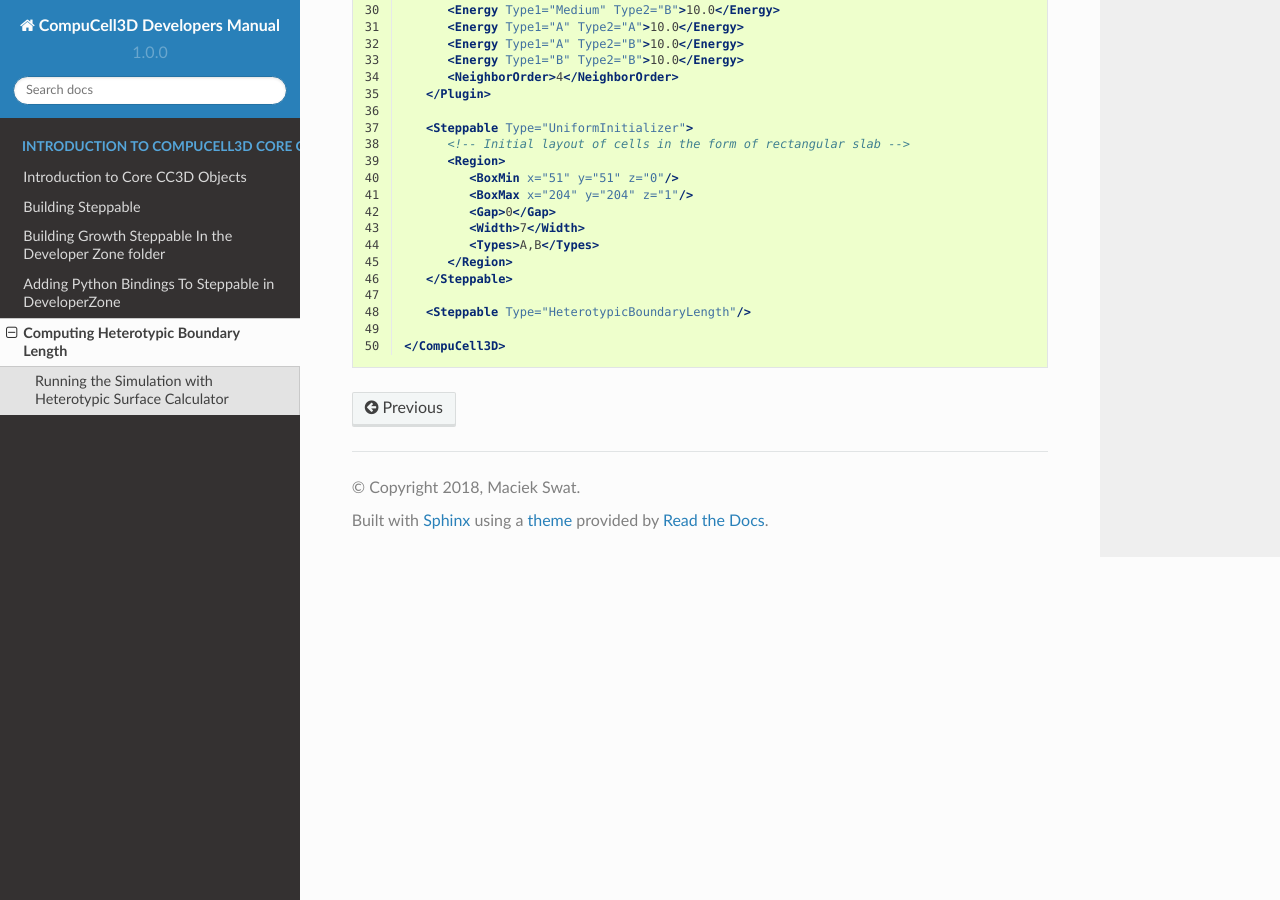
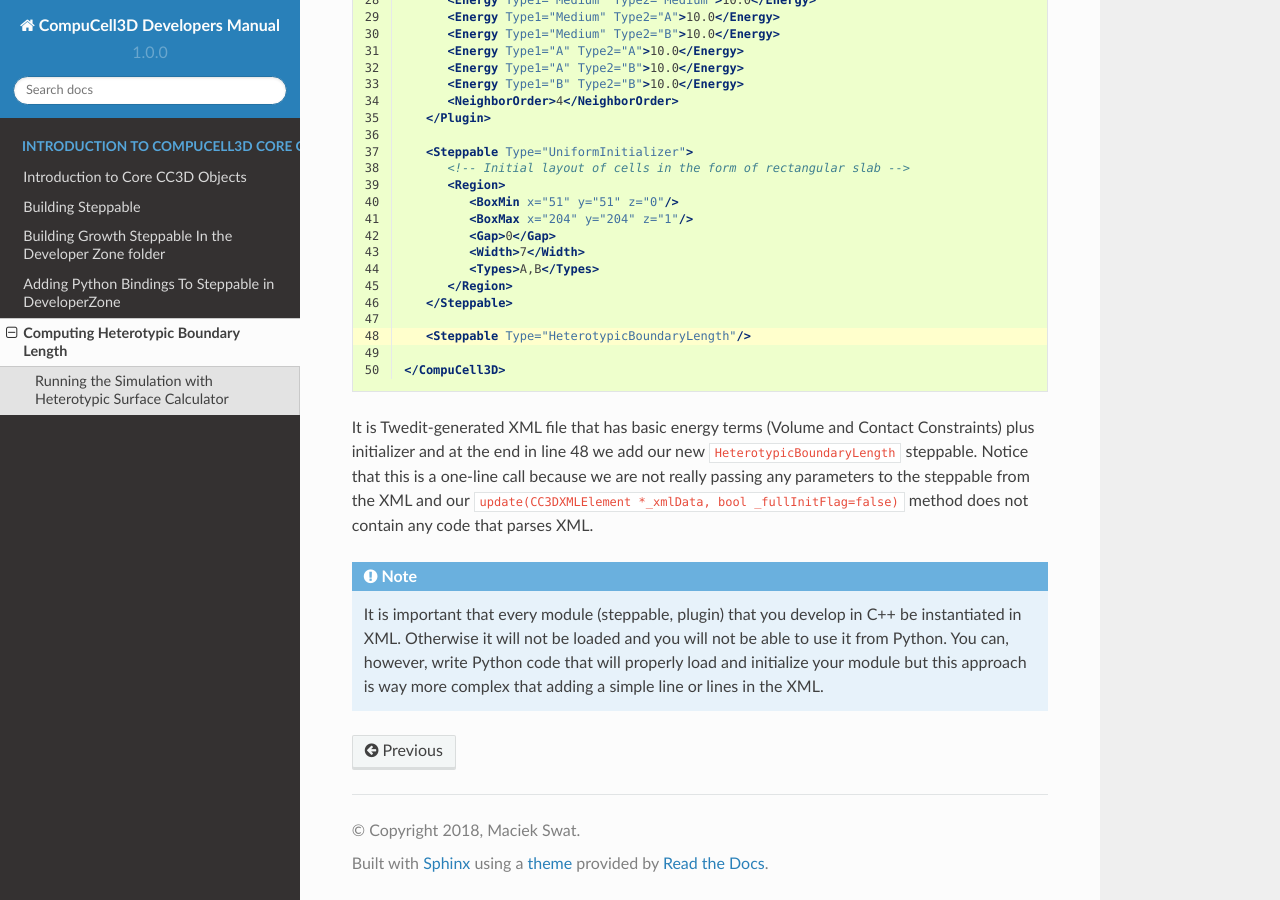
Before and after one commit to CompuCell3D/CompuCell3DDevelopersManual, a Sphinx documentation site: the page built from docs/heteropytic_boundary_surface_steppable.rst, in a window 1280 px wide and 900 px high, scrolled down 5634 px. Built offline with Sphinx 7.4.7 and the Read the Docs theme 2.0.0, drawn with Linux system fonts in a browser that asks for light colours; some of the changed text lies outside the part shown.

Commit message:
added new material

```diff
--- a/docs/heteropytic_boundary_surface_steppable.rst
+++ b/docs/heteropytic_boundary_surface_steppable.rst
@@ -247,10 +247,11 @@ Running the Simulation with Heterotypic Surface Calculator
 ----------------------------------------------------------
 
 The simulation code is quite easy to write as it follows the same pattern that we encountered in the previous chapter
-where we introduced Python bindings to the C++ steppable. We start with XML
+where we introduced Python bindings to the C++ steppable. We start with an XML file:
 
 .. code-block:: xml
     :linenos:
+    :emphasize-lines: 48
 
     <CompuCell3D Revision="20190604" Version="4.0.0">
        <Potts>
@@ -302,3 +303,12 @@ where we introduced Python bindings to the C++ steppable. We start with XML
        <Steppable Type="HeterotypicBoundaryLength"/>
 
     </CompuCell3D>
+
+It is Twedit-generated XML file that has basic energy terms (Volume and Contact Constraints) plus initializer and
+at the end in line 48 we add our new ``HeterotypicBoundaryLength`` steppable. Notice that this is a one-line call
+because we are not really passing any parameters to the steppable from the XML and our
+``update(CC3DXMLElement *_xmlData, bool _fullInitFlag=false)`` method does not contain any code that parses XML.
+
+.. note::
+
+    It is important that every module (steppable, plugin) that you develop in C++ be instantiated in XML. Otherwise it will not be loaded and you will not be able to use it from Python. You can, however, write Python code that will properly load and initialize your module but this approach is way more complex that adding a simple line or lines in the XML.
```
